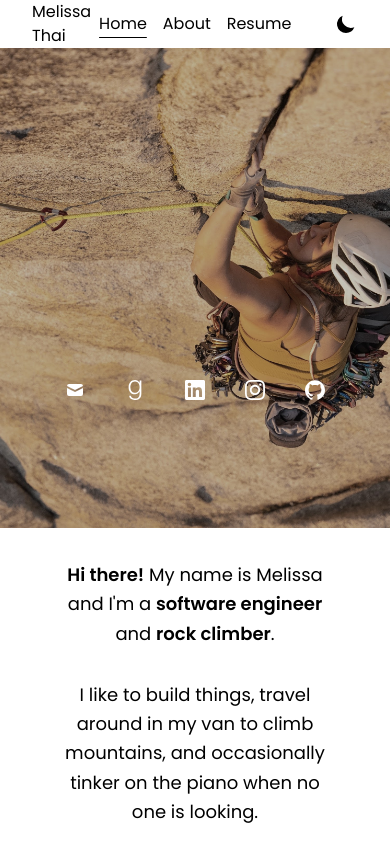
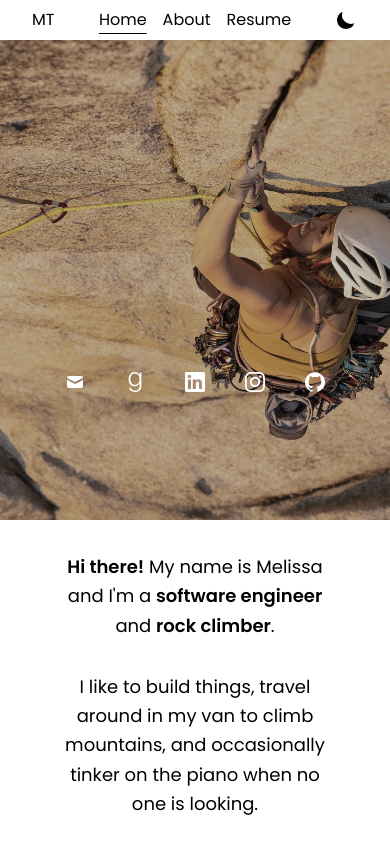
Before and after one commit to melissapthai/melissapthai.com, a Next.js app: page / in a window 390 px wide. Shown: the top 844 px of the page. Built offline with nearby package versions, Linux system fonts and the light colour scheme.

Commit message:
make header a little more responsive

```diff
--- a/components/header.tsx
+++ b/components/header.tsx
@@ -1,3 +1,4 @@
+import { useState, useCallback, useEffect } from "react";
 import Image from "next/image";
 import { useRouter } from "next/router";
 import { useTheme } from "next-themes";
@@ -13,10 +14,42 @@ export default function Header() {
   const ariaLabel = isDarkMode ? "Activate Light Mode" : "Activate Dark Mode";
   const alt = isDarkMode ? "sun icon" : "moon icon";
 
+  // Source: https://github.com/vercel/next.js/discussions/14810#discussioncomment-1709481
+  // Not proud of this but it'll do for now
+  const useMediaQuery = (width: number) => {
+    const [targetReached, setTargetReached] = useState(false);
+
+    const updateTarget = useCallback((e: any) => {
+      if (e.matches) {
+        setTargetReached(true);
+      } else {
+        setTargetReached(false);
+      }
+    }, []);
+
+    useEffect(() => {
+      const media = window.matchMedia(`(max-width: ${width}px)`);
+      media.addListener(updateTarget);
+
+      // Check on mount (callback is not called until a change occurs)
+      if (media.matches) {
+        setTargetReached(true);
+      }
+
+      return () => media.removeListener(updateTarget);
+    }, []);
+
+    return targetReached;
+  };
+
+  // Get small breakpoint as defined in tailwind docs: https://tailwindcss.com/docs/responsive-design
+  const isBreakpoint = useMediaQuery(640);
+  const name = isBreakpoint ? "MT" : "Melissa Thai";
+
   return (
     <header className="flex items-center lg:px-10">
       <div className="basis-1/3">
-        <h1>Melissa Thai</h1>
+        <h1>{name}</h1>
       </div>
       <nav className="basis-1/3" aria-label="Main Navigation">
         <div className="flex justify-center">
```
